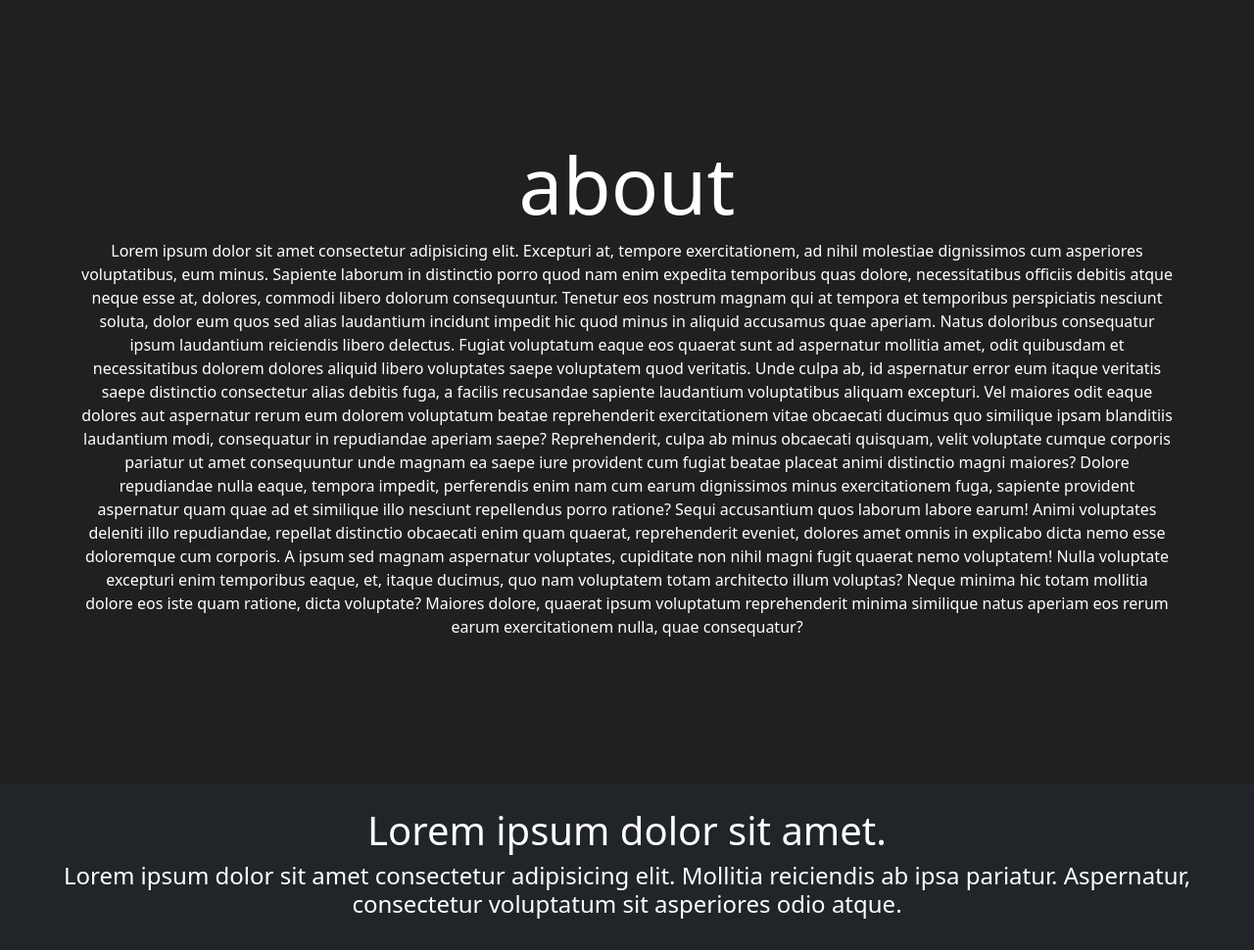
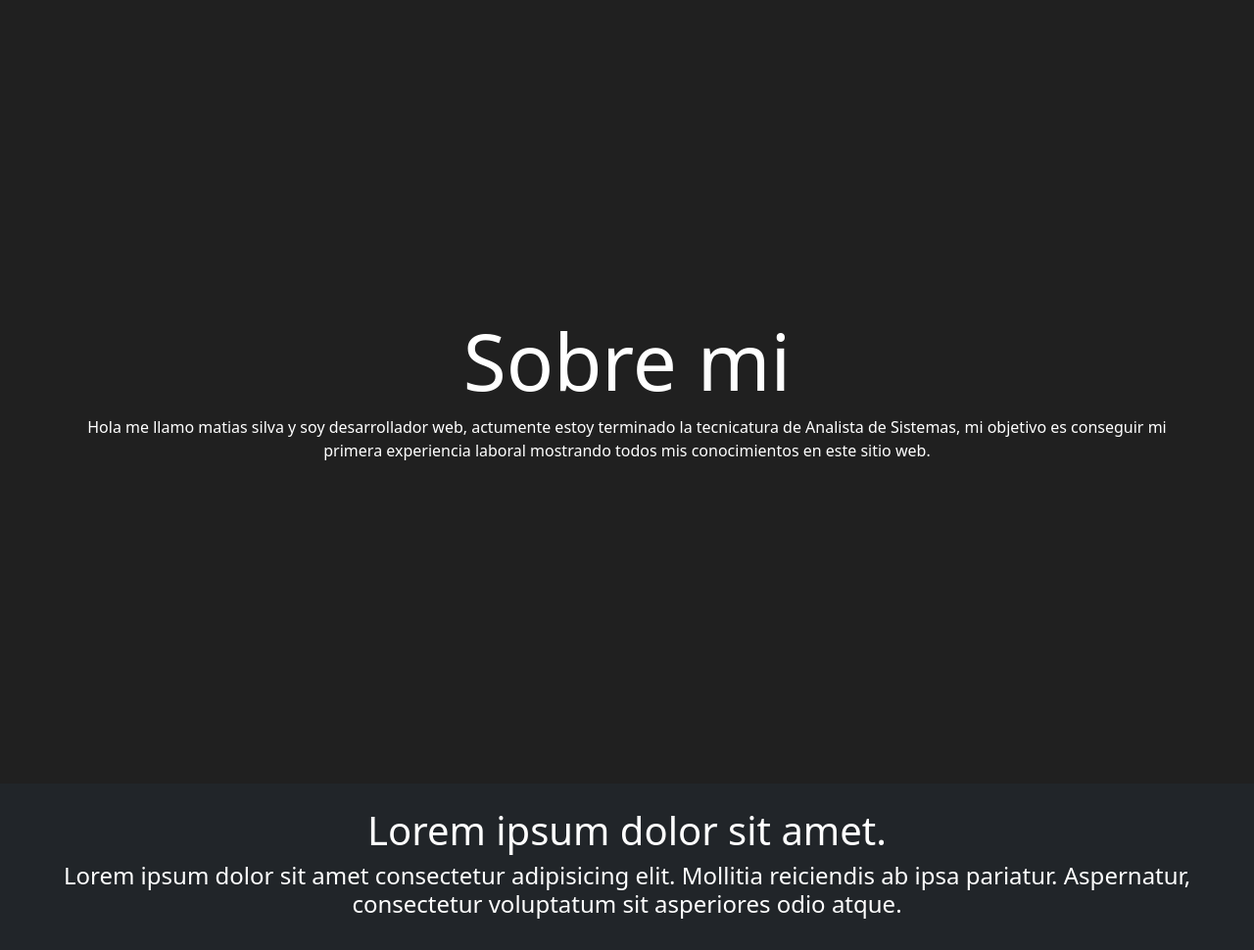
Before and after one commit to Matias-S1lva/portafolio, a Node server app: page /about in a window 1280 px wide. Shown: the part 56-1026 px from the top of the page at 98% size. Run offline with Node 20, Linux system fonts and the light colour scheme.

Commit message:
cambie los links de la navegacion

```diff
--- a/src/public/css/styles.css
+++ b/src/public/css/styles.css
@@ -9,9 +9,3 @@ body{
 .card:hover{
     opacity: .7;
 }
-
-@media (max-width: 996px){
-    .container{
-        display: block;
-    }
-}
--- a/src/views/about.ejs
+++ b/src/views/about.ejs
@@ -11,42 +11,12 @@
     <%- include('partials/navigation')%>
     <main class="vh-100 container pt-2 text-center d-flex justify-content-center align-items-center">
       <section>
-        <h1 class="display-1">about</h1>
+        <h1 class="display-1">Sobre mi</h1>
         <p>
-          Lorem ipsum dolor sit amet consectetur adipisicing elit. Excepturi at,
-          tempore exercitationem, ad nihil molestiae dignissimos cum asperiores
-          voluptatibus, eum minus. Sapiente laborum in distinctio porro quod nam
-          enim expedita temporibus quas dolore, necessitatibus officiis debitis
-          atque neque esse at, dolores, commodi libero dolorum consequuntur.
-          Tenetur eos nostrum magnam qui at tempora et temporibus perspiciatis
-          nesciunt soluta, dolor eum quos sed alias laudantium incidunt impedit
-          hic quod minus in aliquid accusamus quae aperiam. Natus doloribus
-          consequatur ipsum laudantium reiciendis libero delectus. Fugiat
-          voluptatum eaque eos quaerat sunt ad aspernatur mollitia amet, odit
-          quibusdam et necessitatibus dolorem dolores aliquid libero voluptates
-          saepe voluptatem quod veritatis. Unde culpa ab, id aspernatur error
-          eum itaque veritatis saepe distinctio consectetur alias debitis fuga,
-          a facilis recusandae sapiente laudantium voluptatibus aliquam
-          excepturi. Vel maiores odit eaque dolores aut aspernatur rerum eum
-          dolorem voluptatum beatae reprehenderit exercitationem vitae obcaecati
-          ducimus quo similique ipsam blanditiis laudantium modi, consequatur in
-          repudiandae aperiam saepe? Reprehenderit, culpa ab minus obcaecati
-          quisquam, velit voluptate cumque corporis pariatur ut amet
-          consequuntur unde magnam ea saepe iure provident cum fugiat beatae
-          placeat animi distinctio magni maiores? Dolore repudiandae nulla
-          eaque, tempora impedit, perferendis enim nam cum earum dignissimos
-          minus exercitationem fuga, sapiente provident aspernatur quam quae ad
-          et similique illo nesciunt repellendus porro ratione? Sequi
-          accusantium quos laborum labore earum! Animi voluptates deleniti illo
-          repudiandae, repellat distinctio obcaecati enim quam quaerat,
-          reprehenderit eveniet, dolores amet omnis in explicabo dicta nemo esse
-          doloremque cum corporis. A ipsum sed magnam aspernatur voluptates,
-          cupiditate non nihil magni fugit quaerat nemo voluptatem! Nulla
-          voluptate excepturi enim temporibus eaque, et, itaque ducimus, quo nam
-          voluptatem totam architecto illum voluptas? Neque minima hic totam
-          mollitia dolore eos iste quam ratione, dicta voluptate? Maiores
-          dolore, quaerat ipsum voluptatum reprehenderit minima similique natus
-          aperiam eos rerum earum exercitationem nulla, quae consequatur?
+          Hola me llamo matias silva y soy desarrollador web, actumente estoy terminado la tecnicatura de
+          Analista de Sistemas, mi objetivo es conseguir mi primera experiencia laboral mostrando todos mis
+          conocimientos en este sitio web.
+
         </p>
       </section>
     </main>
--- a/src/views/partials/navigation.ejs
+++ b/src/views/partials/navigation.ejs
@@ -13,10 +13,10 @@
             <a class="nav-link" href="/">Home</a>
           </li>
           <li class="nav-item">
-            <a class="nav-link" href="https://startling-macaron-53f671.netlify.app/" target="_blank">About</a>
+            <a class="nav-link" href="/about" target="_blank">About</a>
           </li>
           <li class="nav-item">
-            <a class="nav-link " href="https://cool-sable-5fd591.netlify.app/" target="_blank">Contact</a>
+            <a class="nav-link " href="/contact" target="_blank">Contact</a>
           </li>
         </ul>
       </div>
```
